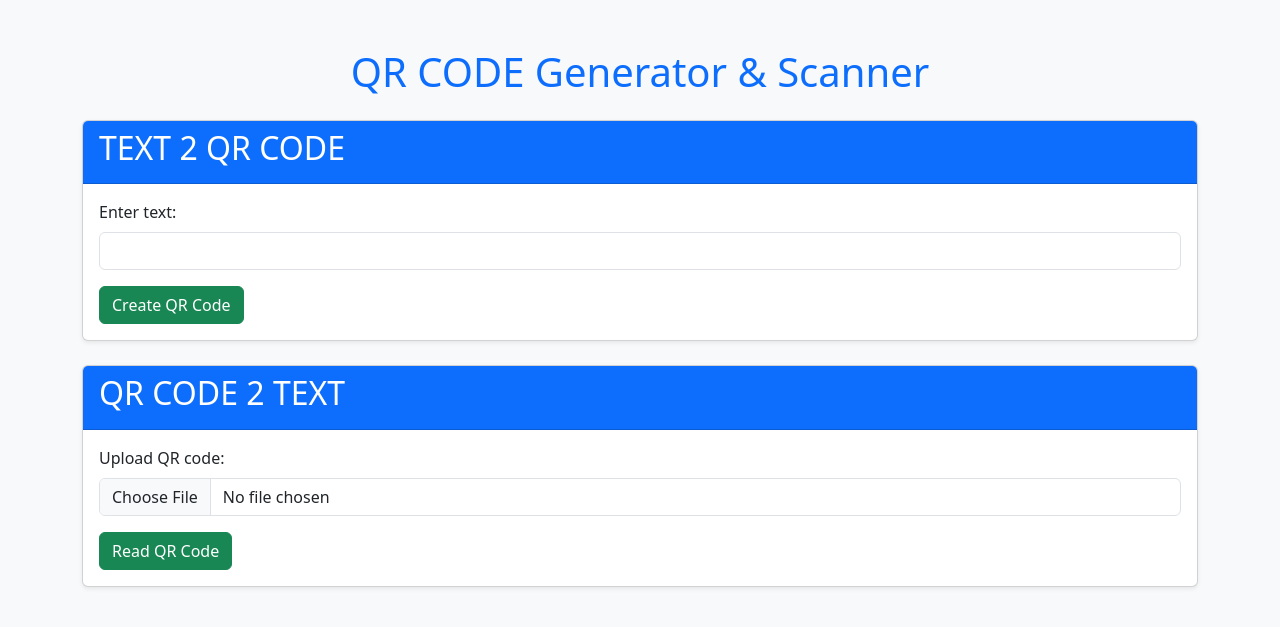
After one commit to Shuhrat666/QR_CS, a PHP site: page /source.php in a window 1280 px wide. The commit adds this page. Shown: the top 627 px of the page. Run offline with PHP 8.4, Linux system fonts and the light colour scheme.

Commit message:
MINOR : source.php for nginx, accepts only image (security)

```diff
--- /dev/null
+++ b/source.php
@@ -0,0 +1,98 @@
+<?php
+    declare(strict_types=1);
+?>
+<!DOCTYPE html>
+<html lang="uz">
+<head>
+    <meta charset="UTF-8">
+    <meta name="viewport" content="width=device-width, initial-scale=1.0">
+    <title>QR CODE Generator and Scanner</title>
+    <link href="https://cdn.jsdelivr.net/npm/bootstrap@5.3.0-alpha3/dist/css/bootstrap.min.css" rel="stylesheet">
+</head>
+<body class="bg-light">
+    <div class="container mt-5">
+        <h1 class="text-center text-primary mb-4">QR CODE Generator & Scanner</h1>
+
+        <div class="card mb-4 shadow-sm">
+            <div class="card-header bg-primary text-white">
+                <h2>TEXT 2 QR CODE</h2>
+            </div>
+            <div class="card-body">
+                <form method="post">
+                    <div class="mb-3">
+                        <label for="text" class="form-label">Enter text:</label>
+                        <input type="text" id="text" name="text" class="form-control" required>
+                    </div>
+                    <button type="submit" class="btn btn-success">Create QR Code</button>
+                </form>
+                <?php
+                require 'vendor/autoload.php';
+
+                use chillerlan\QRCode\QRCode;
+                use chillerlan\QRCode\QROptions;
+
+                if ($_SERVER["REQUEST_METHOD"] === "POST" && isset($_POST["text"])) {
+                    $text = $_POST["text"];
+                    $qrCodeFile = __DIR__ . "/qrcodes/" . uniqid() . ".png";
+
+                    if (!is_dir(__DIR__ . "/qrcodes/")) {
+                        mkdir(__DIR__ . "/qrcodes/", 0775, true);
+                    }
+
+                    $options = new QROptions([
+                        'outputType' => QRCode::OUTPUT_IMAGE_PNG,
+                        'eccLevel' => QRCode::ECC_L,
+                    ]);
+
+                    $qrcode = new QRCode($options);
+                    $qrcode->render($text, $qrCodeFile);
+
+                    $webPath = "qrcodes/" . basename($qrCodeFile);
+                    echo "<div class='alert alert-success mt-3'>QR code generated successfully!</div>";
+                    echo "<img src='$webPath' alt='QR Code' class='img-fluid'>";
+                }
+                ?>
+            </div>
+        </div>
+
+        <div class="card shadow-sm">
+            <div class="card-header bg-primary text-white">
+                <h2>QR CODE 2 TEXT</h2>
+            </div>
+            <div class="card-body">
+                <form method="post" enctype="multipart/form-data">
+                    <div class="mb-3">
+                        <label for="qrImage" class="form-label">Upload QR code:</label>
+                        <input type="file" id="qrImage" name="qrImage" accept="image/*" class="form-control" required>
+                    </div>
+                    <button type="submit" name="decode" class="btn btn-success">Read QR Code</button>
+                </form>
+                <?php
+
+                use Zxing\QrReader;
+
+                if ($_SERVER["REQUEST_METHOD"] === "POST" && isset($_FILES["qrImage"]) && isset($_POST["decode"])) {
+                    $uploadedFile = $_FILES["qrImage"]["tmp_name"];
+
+                    if (!is_uploaded_file($uploadedFile)) {
+                        echo "<div class='alert alert-danger mt-3'>File upload failed!</div>";
+                    } else {
+                        $qrReader = new QrReader($uploadedFile);
+                        $decodedText = $qrReader->text();
+
+                        if ($decodedText) {
+                            echo "<div class='alert alert-success mt-3'>QR code text: <strong>$decodedText</strong></div>";
+                        } else {
+                            echo "<div class='alert alert-danger mt-3'>Error occurred in reading the QR code!</div>";
+                        }
+                    }
+                }
+                ?>
+            </div>
+        </div>
+    </div>
+
+
+    <script src="https://cdn.jsdelivr.net/npm/bootstrap@5.3.0-alpha3/dist/js/bootstrap.bundle.min.js"></script>
+</body>
+</html>
```
Also changed, not shown: index.php (+37 -9 lines), README.md (added), 1 other file.
